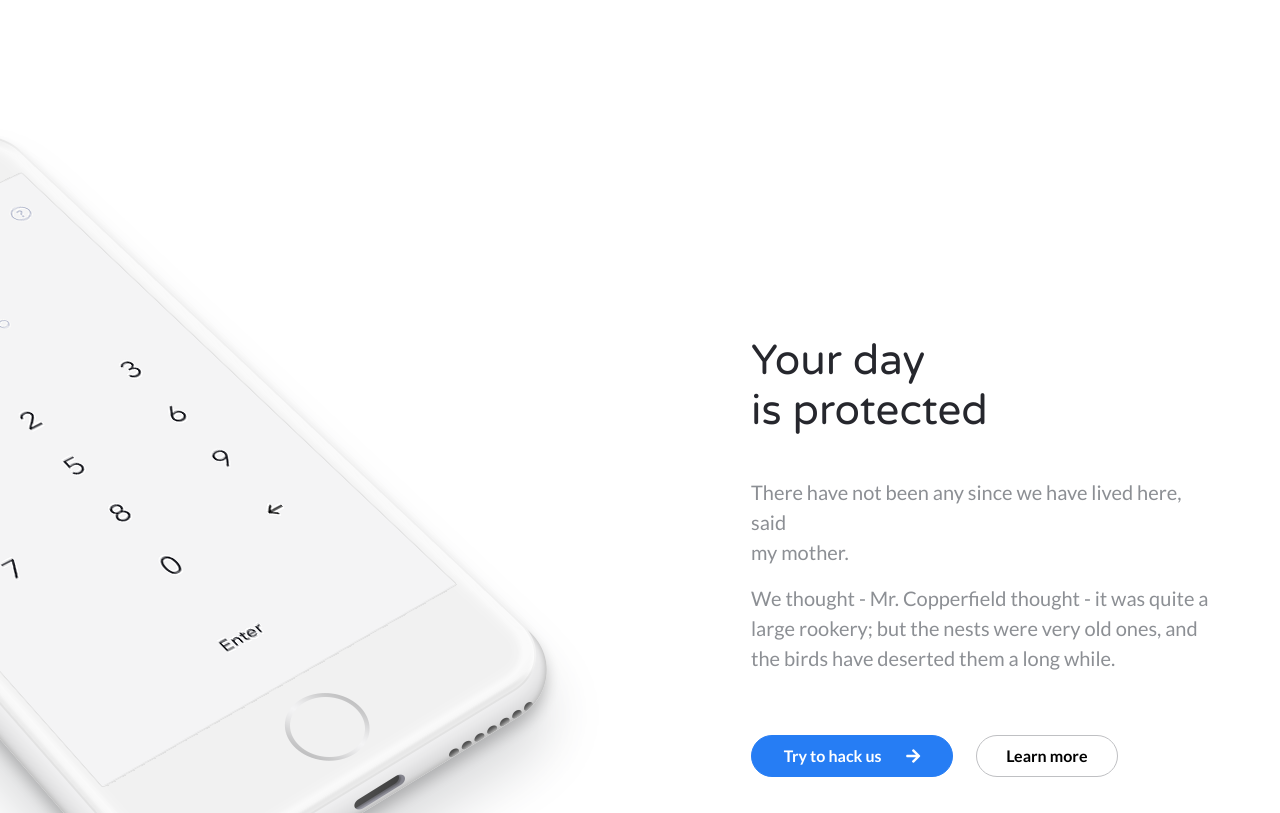
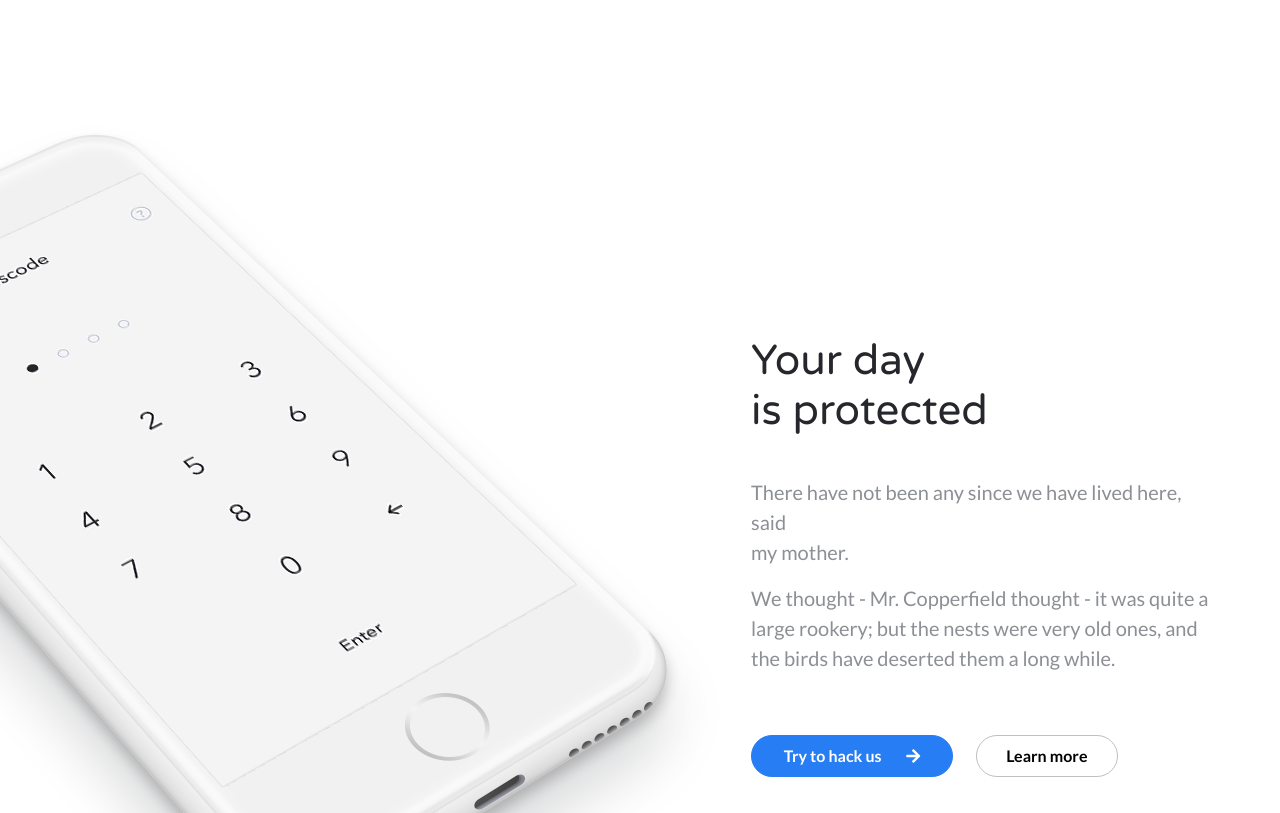
Before and after one commit to TrueStoriesAvicii/TrueStoriesAvicii.github.io, a plain HTML site: page iPhone6Template/iPhone.html in a window 1280 px wide. Shown: the part 1560-2373 px from the top of the page. Drawn offline with nearby package versions, Linux system fonts and the light colour scheme.

Commit message:
ADAPTIVE OFF

```diff
--- a/iPhone6Template/iPhone.html
+++ b/iPhone6Template/iPhone.html
@@ -12,7 +12,7 @@
   <link rel="stylesheet" href="source/css/style.css">
   <!-- <script src="https://kit.fontawesome.com/52d48723eb.js" defer></script> -->
                                     <!-- ADAPTIVE CSS -->
-  <link rel="stylesheet" href="source/css/adaptive.css">
+  <!-- <link rel="stylesheet" href="source/css/adaptive.css"> -->
                                     <!-- FONT AWESOME -->
   <link rel="stylesheet" href="https://use.fontawesome.com/releases/v5.8.1/css/all.css" integrity="sha384-50oBUHEmvpQ+1lW4y57PTFmhCaXp0ML5d60M1M7uH2+nqUivzIebhndOJK28anvf" crossorigin="anonymous">
                                     <!-- SLICK CSS -->
```
